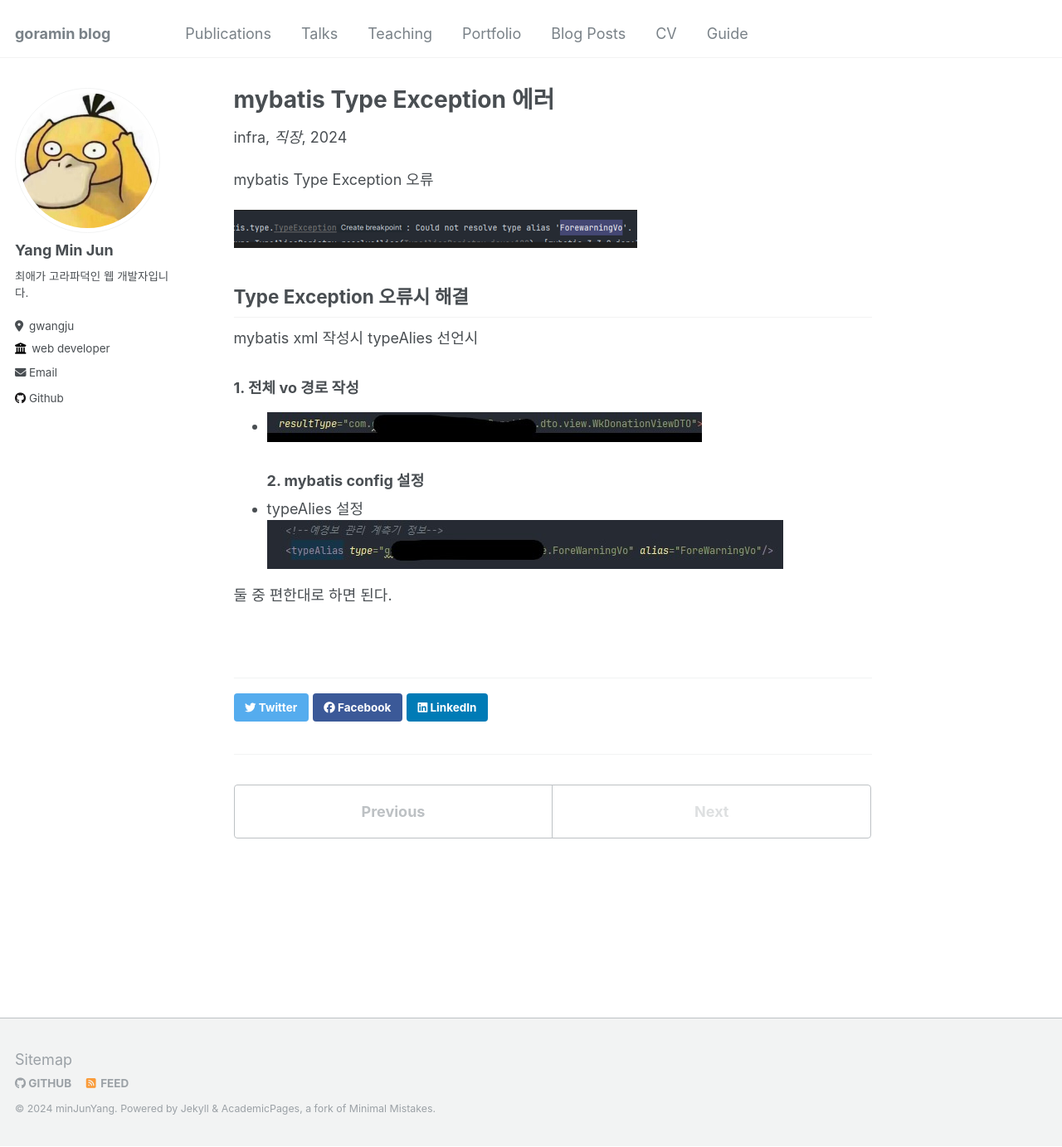
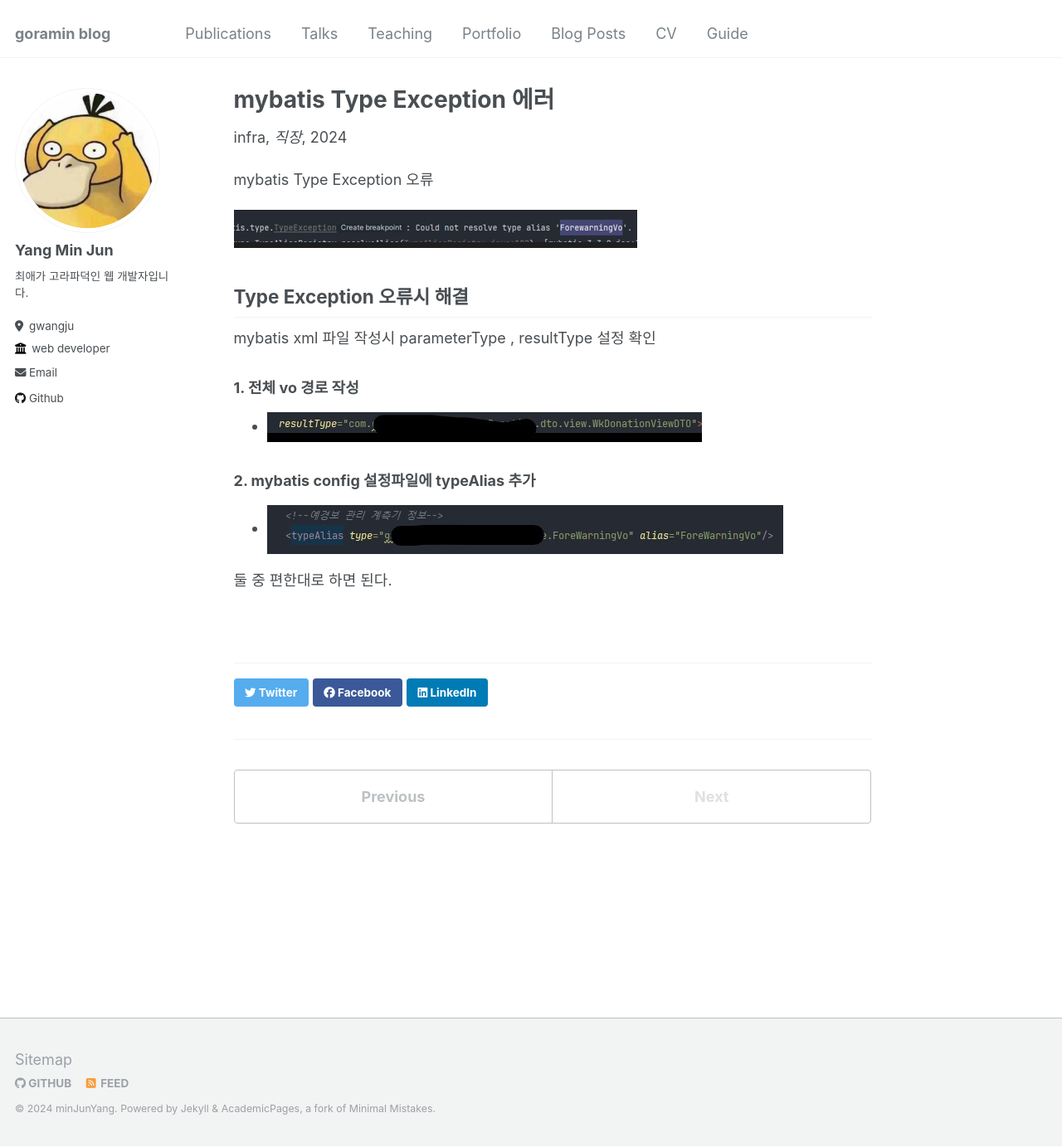
Before and after one commit to gwangminjun/goramin, a Jekyll site: the page built from _teaching/mybatisTypeException/content.md, in a window 1280 px wide and 1383 px high. Shown: the whole window at 83% size. Built offline with Jekyll 4.4.1, drawn with Linux system fonts in a browser that asks for light colours.

Commit message:
:sparkles: 1. teaching -> mybatis Type Exception 내용 수정

```diff
--- a/_teaching/mybatisTypeException/content.md
+++ b/_teaching/mybatisTypeException/content.md
@@ -8,13 +8,14 @@ date: 2024-06-12
 ---
 mybatis Type Exception 오류
 
+
 ![img_4.png](img_4.png)
 ## Type Exception 오류시 해결
-mybatis xml 작성시 typeAlies 선언시
+mybatis xml 파일 작성시 parameterType , resultType 설정 확인
 ### 1. 전체 vo 경로 작성
    - ![img_5.png](img_5.png)
-### 2. mybatis config 설정
-   - typeAlies 설정
-    ![img_3.png](img_3.png)
+
+### 2. mybatis config 설정파일에 typeAlias 추가
+   - ![img_3.png](img_3.png)
 
 둘 중 편한대로 하면 된다.
```
